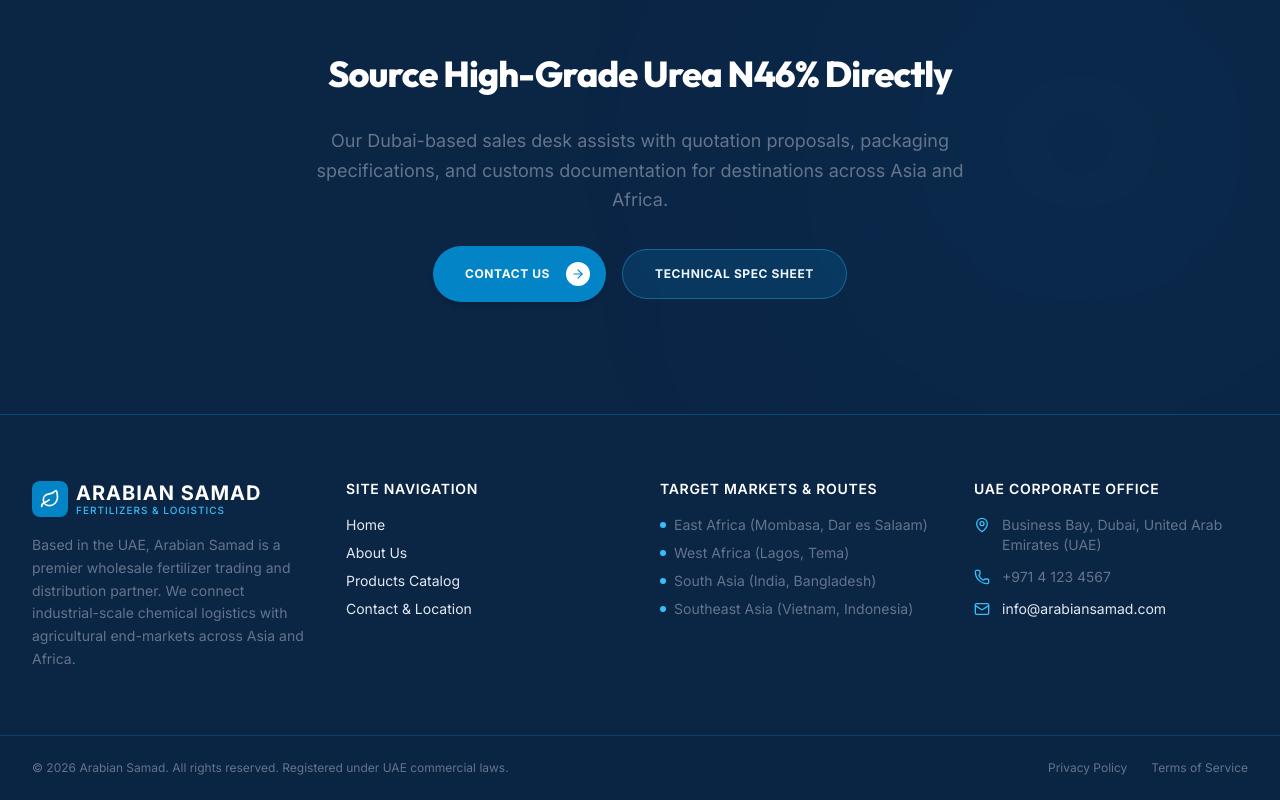
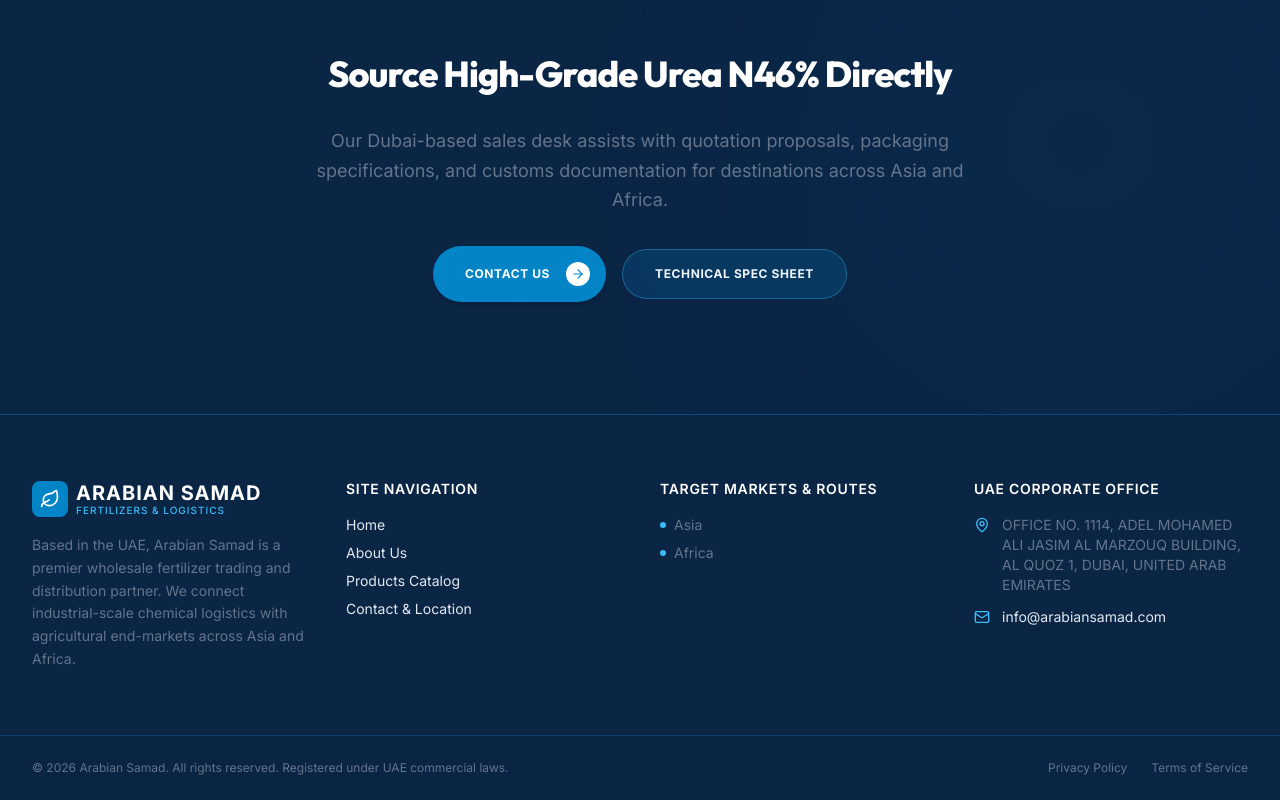
Before and after one commit to Machinedra-Digital/samad, a Next.js app: page /samad/ in a window 1280 px wide. Shown: the part 3589-4389 px from the top of the page. Built offline with nearby package versions, Linux system fonts and the light colour scheme.

Commit message:
Update Contact Details

```diff
--- a/src/components/layout/footer.tsx
+++ b/src/components/layout/footer.tsx
@@ -68,19 +68,11 @@
             <ul className="space-y-2 text-sm text-brand-gray-mid">
               <li className="flex items-center space-x-2">
                 <span className="w-1.5 h-1.5 rounded-full bg-brand-accent-light"></span>
-                <span>East Africa (Mombasa, Dar es Salaam)</span>
+                <span>Asia</span>
               </li>
               <li className="flex items-center space-x-2">
                 <span className="w-1.5 h-1.5 rounded-full bg-brand-accent-light"></span>
-                <span>West Africa (Lagos, Tema)</span>
-              </li>
-              <li className="flex items-center space-x-2">
-                <span className="w-1.5 h-1.5 rounded-full bg-brand-accent-light"></span>
-                <span>South Asia (India, Bangladesh)</span>
-              </li>
-              <li className="flex items-center space-x-2">
-                <span className="w-1.5 h-1.5 rounded-full bg-brand-accent-light"></span>
-                <span>Southeast Asia (Vietnam, Indonesia)</span>
+                <span>Africa</span>
               </li>
             </ul>
           </div>
@@ -94,12 +86,8 @@
               <li className="flex items-start space-x-3">
                 <MapPin className="w-4 h-4 text-brand-accent-light shrink-0 mt-0.5" />
                 <span className="text-brand-gray-mid">
-                  Business Bay, Dubai, United Arab Emirates (UAE)
+                  OFFICE NO. 1114, ADEL MOHAMED ALI JASIM AL MARZOUQ BUILDING, AL QUOZ 1, DUBAI, UNITED ARAB EMIRATES
                 </span>
-              </li>
-              <li className="flex items-center space-x-3">
-                <Phone className="w-4 h-4 text-brand-accent-light shrink-0" />
-                <span className="text-brand-gray-mid">+971 4 123 4567</span>
               </li>
               <li className="flex items-center space-x-3">
                 <Mail className="w-4 h-4 text-brand-accent-light shrink-0" />
--- a/src/components/sections/contact-client.tsx
+++ b/src/components/sections/contact-client.tsx
@@ -212,16 +212,8 @@
                     <div>
                       <h4 className="font-bold text-brand-blue-dark">Address</h4>
                       <p className="text-xs text-brand-gray-mid">
-                        Suite 1204, Exchange Tower, Business Bay, Dubai, United Arab Emirates (UAE)
+                        OFFICE NO. 1114, ADEL MOHAMED ALI JASIM AL MARZOUQ BUILDING, AL QUOZ 1, DUBAI, UNITED ARAB EMIRATES
                       </p>
-                    </div>
-                  </div>
-
-                  <div className="flex items-start space-x-3 text-sm">
-                    <Phone className="w-5 h-5 text-brand-accent-mid shrink-0 mt-0.5" />
-                    <div>
-                      <h4 className="font-bold text-brand-blue-dark">Phone</h4>
-                      <p className="text-xs text-brand-gray-mid">+971 4 123 4567</p>
                     </div>
                   </div>
 
@@ -241,7 +233,7 @@
                 <div className="grid grid-cols-2 gap-4 border-t border-brand-gray-warm pt-6">
                   <div className="flex items-center space-x-2">
                     <Building2 className="w-4 h-4 text-brand-accent-mid" />
-                    <span className="text-xs font-semibold text-brand-gray-dark">UAE Reg No. 129481</span>
+                    <span className="text-xs font-semibold text-brand-gray-dark">Arabian Samad L.L.C</span>
                   </div>
                   <div className="flex items-center space-x-2">
                     <Anchor className="w-4 h-4 text-brand-accent-mid" />
@@ -254,7 +246,7 @@
               <div className="bg-white rounded-2xl border border-brand-gray-warm shadow-md overflow-hidden h-[300px] relative">
                 <iframe
                   title="Arabian Samad Office Location Dubai"
-                  src="https://www.google.com/maps/embed?pb=!1m18!1m12!1m3!1d3610.1785265432497!2d55.2678888!3d25.1912959!2m3!1f0!2f0!3f0!3m2!1i1024!2i768!4f13.1!3m3!1m2!1s0x3e5f69d38c6426ad%3A0xc3b8a32d753!2sBusiness+Bay+-+Dubai!5e0!3m2!1sen!2sae!4v1749033748"
+                  src="https://www.google.com/maps/embed?pb=!1m18!1m12!1m3!1d3611.751325350727!2d55.2341!3d25.1438!2m3!1f0!2f0!3f0!3m2!1i1024!2i768!4f13.1!3m3!1m2!1s0x3e5f6a22f36d1f95%3A0x1d2110c14b2d56a!2sAl%20Quoz%201%20-%20Dubai!5e0!3m2!1sen!2sae!4v1749033748"
                   width="100%"
                   height="100%"
                   style={{ border: 0 }}
```
